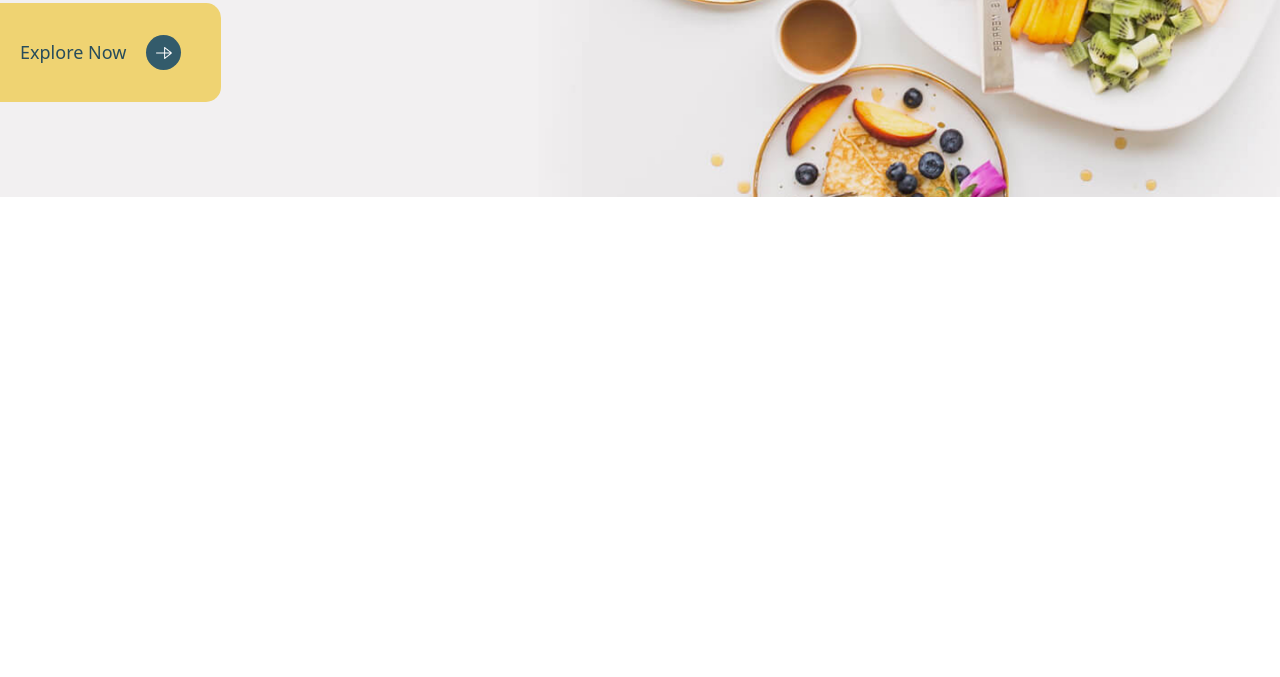
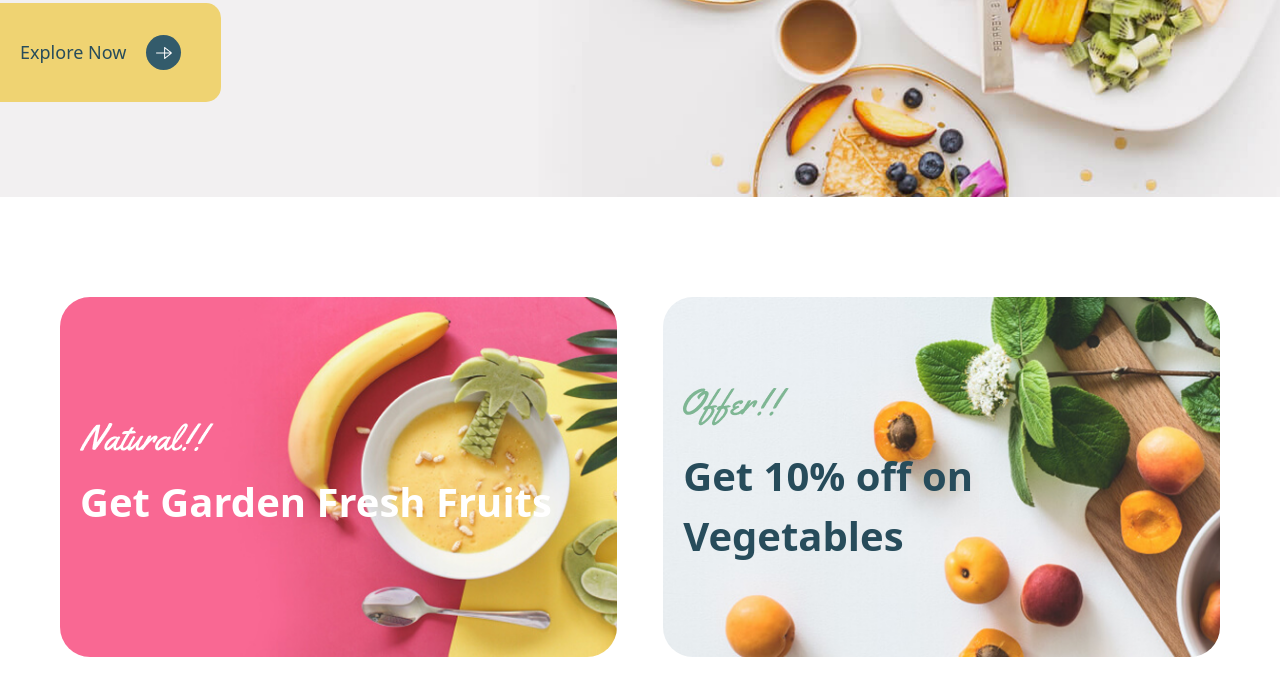
Before and after one commit to MuhammadRahmatulloev/Organick, a website: page src/index.html in a window 1280 px wide. Shown: the part 753-1430 px from the top of the page. Before the commit the page ends 950 px from the top, so only its background shows below. Drawn offline with nearby package versions, Linux system fonts and the light colour scheme; files that its build step writes are made by us from their sources.

Commit message:
under-the-hero-section created

```diff
--- a/src/index.html
+++ b/src/index.html
@@ -37,5 +37,17 @@
             </div>
         </section>
     </header>
+    <main>
+        <section class="max-w-300 m-auto mt-20 p-5 flex flex-col gap-10 lg:flex-row lg:justify-between">
+            <div class="w-full lg:w-[48%] h-120 lg:h-90 bg-[url(./image/fon1.png)] bg-no-repeat bg-cover bg-center rounded-[30px] p-5 flex flex-col items-start justify-center gap-5">
+                <img src="./image/txt2.png" alt="">
+                <h1 class="font-bold text-[40px] text-white">Get Garden Fresh Fruits</h1>
+            </div>
+            <div class="w-full lg:w-[48%] h-120 lg:h-90 bg-[url(./image/fon2.png)] bg-no-repeat bg-cover bg-center rounded-[30px] p-5 flex flex-col items-start justify-center gap-5">
+                <img src="./image/txt3.png" alt="">
+                <h1 class="font-bold text-[40px] text-[#274C5B]">Get 10% off on Vegetables</h1>
+            </div>
+        </section>
+    </main>
 </body>
 </html>
```
Also changed, not shown: src/image/fon1.png (added), src/image/fon2.png (added), src/image/txt2.png (added), src/image/txt3.png (added).
